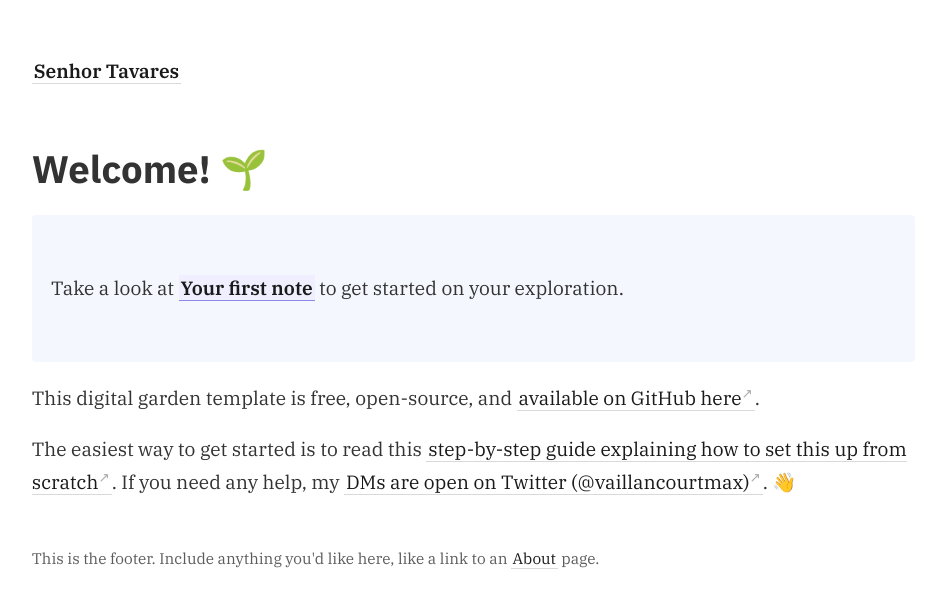
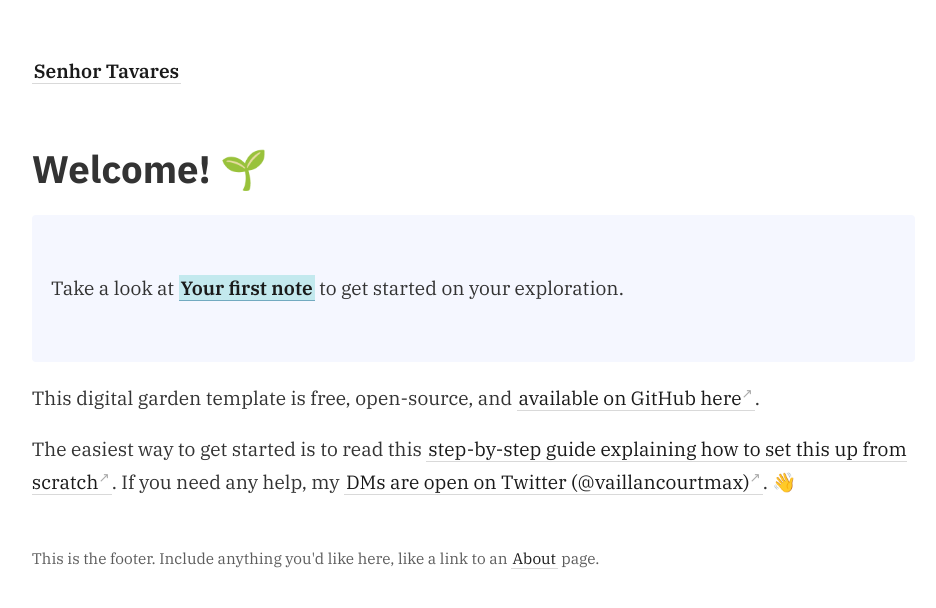
Before and after one commit to macedotavares/senhortavares, a Jekyll site: the page built from _pages/index.md, in a window 1280 px wide. Shown: the top 608 px of the page, without its empty margins (45-981 px from the left). Built offline with Jekyll 4.4.1, drawn with Linux system fonts in a browser that asks for light colours.

Commit message:
edited in vscode

```diff
--- a/_includes/link-previews.html
+++ b/_includes/link-previews.html
@@ -1,8 +1,8 @@
 <!-- That file is not particularly elegant. This will need a refactor at some point. -->
 <style>
   content a.internal-link {
-    border-color: #8b88e6;
-    background-color: #efefff;
+    border-color: #72aac0;
+    background-color: #c3e9ee;
   }
 
   #tooltip-wrapper {
```
